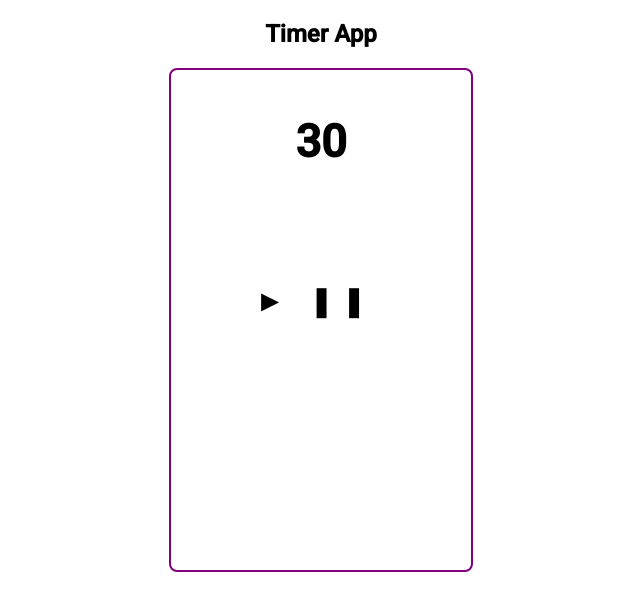
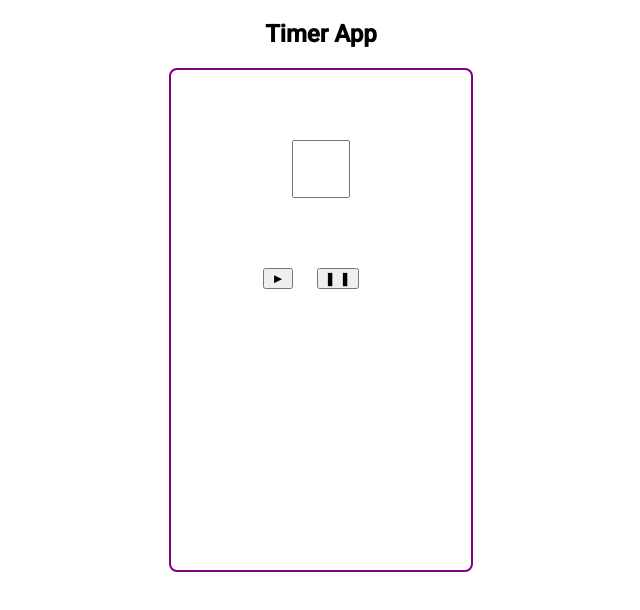
Before and after one commit to thatgirldorian/Timer-App-with-JavaScript, a plain HTML site: page index.html in a window 1280 px wide. Shown: the whole page, without its empty margins (319-959 px from the left). Drawn offline with Linux system fonts and the light colour scheme.

Commit message:
Added a way to start and pause the timer

```diff
--- a/index.html
+++ b/index.html
@@ -14,10 +14,10 @@
 
     <h2>Timer App</h2>
     <div class="container">
-        <p id="timer-count">30</p>
+        <input id="timer-count">
         <div class="control-btns">
-            <p id="start">&#9658</p>
-            <p id="pause">&#10074 &#10074;</p>
+            <button id="start">&#9658</button>
+            <button id="pause">&#10074 &#10074;</button>
         </div>
     </div>
 
--- a/index.js
+++ b/index.js
@@ -9,10 +9,23 @@ class Timer {
 
         //add event listener for startButton every time the button is clicked
         this.startButton.addEventListener('click', this.start)
+        this.pauseButton.addEventListener('click', this.pause)
     }
 
-    //create methods to start the timer
+    //create methods to start and pause the timer
     start() {
         console.log("Timer starts now")
     }
+
+    pause() {
+        console.log("Timer is now paused")
+    }
 }
+
+//create variables for each of the elements
+const durationInput = document.getElementById('timer-count')
+const startButton = document.getElementById('start')
+const pauseButton = document.getElementById('pause')
+
+//create a new instance of the timer
+const timer = new Timer(durationInput, startButton, pauseButton)
--- a/style.css
+++ b/style.css
@@ -31,8 +31,13 @@ p {
     padding-top: 70px;
 }
 
-.control-btns p {
+.control-btns button {
     display: inline;
-    padding-right: 20px;
+    margin-right: 20px;
     cursor: pointer;
 }
+
+input {
+    width: 50px;
+    margin-top: 70px;
+}
```
